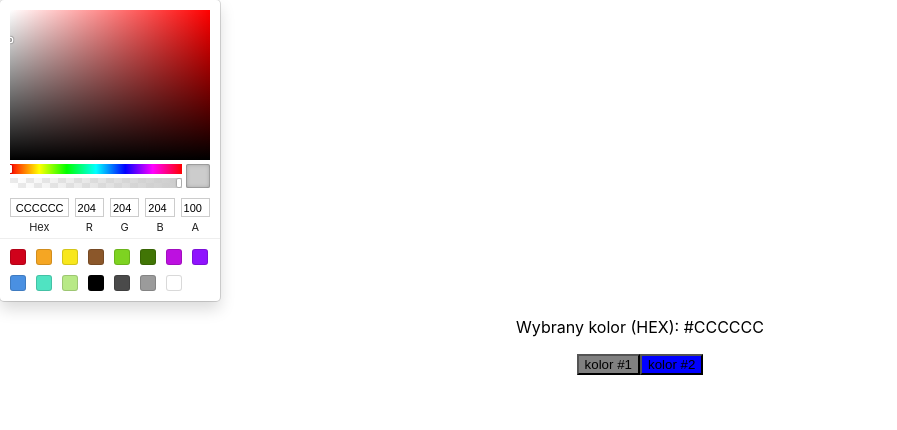
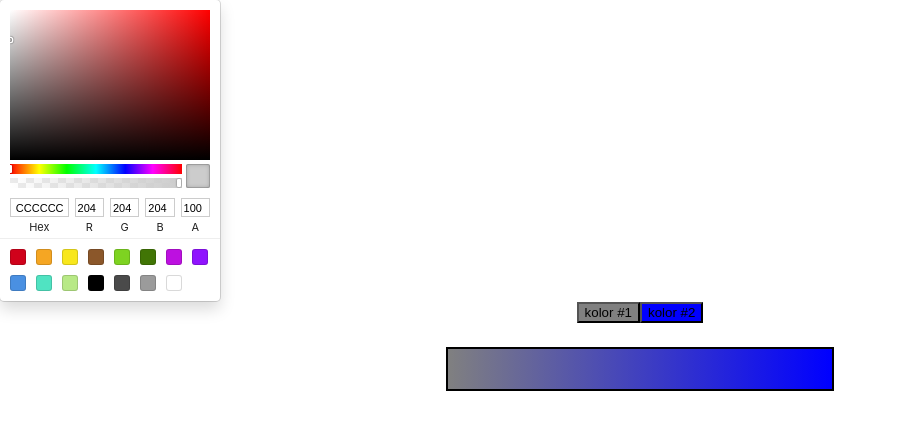
Before and after one commit to PiotrKochanka/gradient_shadow_generator, a React (Create React App) app in the folder gradient_shadow_generator/: page / in a window 1280 px wide. Shown: the top 430 px of the page, without its empty margins (0-897 px from the left). Built offline with nearby package versions, Linux system fonts and the light colour scheme.

Commit message:
Adding a gradient stripe

```diff
--- a/gradient_shadow_generator/src/components/ColorBar/ColorBar.module.css
+++ b/gradient_shadow_generator/src/components/ColorBar/ColorBar.module.css
@@ -0,0 +1,6 @@
+.color_bar_main{
+    height: 40px;
+    border: 2px solid black;
+    width: 30vw;
+    margin: 24px auto 0px auto;
+}
--- a/gradient_shadow_generator/src/components/ColorBar/ColorBar.tsx
+++ b/gradient_shadow_generator/src/components/ColorBar/ColorBar.tsx
@@ -1,5 +1,6 @@
 import React from 'react';
 import { Color } from 'react-color';
+import styles from './ColorBar.module.css';
 
 type ActiveButton = 'button1' | 'button2' | null;
 
@@ -13,7 +14,8 @@ interface ColorBarProps {
 const ColorBar: React.FC<ColorBarProps> = ({ button1Color, button2Color, onButtonClick, activeButtonId }) => {
 
     return(
-        <div>
+        <div className={`${styles.color_bar_container}`}>
+            <div className={`${styles.color_bar_buttons}`}>
                 <button
                     style={{
                         backgroundColor: button1Color
@@ -31,6 +33,15 @@ const ColorBar: React.FC<ColorBarProps> = ({ button1Color, button2Color, onButto
                     kolor #2
                 </button>
             </div>
+            <div
+                className={`${styles.color_bar_main}`}
+                style={{
+                    background: `linear-gradient(90deg, ${button1Color} 0%, ${button2Color} 100%)`
+                }}
+            >
+
+            </div>
+        </div>
     );
 }
 
--- a/gradient_shadow_generator/src/components/MyColorPicker/MyColorPicker.tsx
+++ b/gradient_shadow_generator/src/components/MyColorPicker/MyColorPicker.tsx
@@ -15,16 +15,20 @@ const MyColorPicker: React.FC<MyColorPickerProps> = ({ initialColor, onColorChan
     }, [initialColor]);
 
 
-    // Zmiana koloru po wybraniu go z "pobiernika"
+    // Zmiana koloru po wybraniu go z "pobiernika" RGBA
     const handleChange: ColorChangeHandler = (newColor) => {
-        setColor(newColor.hex);
-        onColorChange(newColor.hex);
+        const { r, g, b, a } = newColor.rgb;
+
+        const rgbaColor = `rgba(${r}, ${g}, ${b}, ${a !== undefined ? a : 1})`;
+
+        setColor(rgbaColor);
+        onColorChange(rgbaColor);
     }
+
 
     return(
         <div>
             <SketchPicker color={color} onChange={handleChange} />
-            <p>Wybrany kolor (HEX): {color}</p>
         </div>
     );
 }
```
Lines whose indentation alone changed are shown as unchanged.
